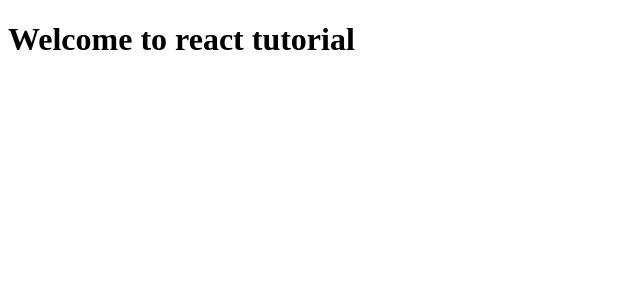
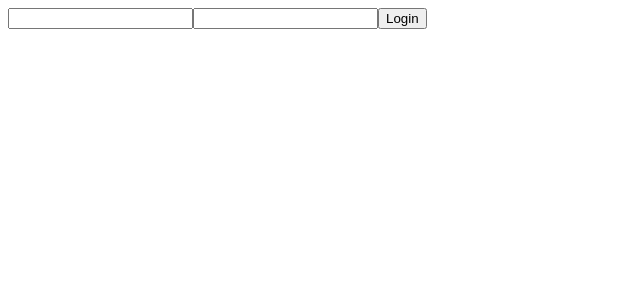
Before and after one commit to kristina-kolosek/react-tutorial, a React (Create React App) app: page / in a window 1280 px wide. Shown: the top 300 px of the page, without its empty margins (0-640 px from the left). Built offline with nearby package versions, Linux system fonts and the light colour scheme.

Commit message:
implemented login form

```diff
--- a/src/App.js
+++ b/src/App.js
@@ -1,10 +1,9 @@
 import React from 'react';
+import LoginComponent from './components/LoginComponent/LoginComponent'
 
 function App() {
   return (
-    <h1>
-      Welcome to react tutorial
-    </h1>
+    <LoginComponent />
   );
 }
 
--- /dev/null
+++ b/src/components/InputComponent/InputComponent.js
@@ -0,0 +1,11 @@
+import React from 'react';
+
+function InputComponent(props) {
+    return (
+      <input type={props.type}
+        onChange={props.handleChange}
+      />
+    )
+}
+
+export default InputComponent;
--- /dev/null
+++ b/src/components/LoginButtonComponent/LoginButtonComponent.js
@@ -0,0 +1,11 @@
+import React from 'react';
+
+function LoginButtonComponent(props) {
+    return (
+      <button onClick={props.handleClick} >
+        Login
+      </button>
+    )
+}
+
+export default LoginButtonComponent;
--- /dev/null
+++ b/src/components/LoginComponent/LoginComponent.js
@@ -0,0 +1,51 @@
+import React, { Component } from 'react';
+import InputComponent from '../InputComponent/InputComponent';
+import LoginButtonComponent from '../LoginButtonComponent/LoginButtonComponent';
+class LoginComponent extends Component {
+  constructor() {
+    super();
+    this.state = {
+      usernameValue: "",
+      passwordValue: ""
+    };
+  }
+
+  handleChange = (event) => {
+    if(event.target.type == 'text') {
+      this.setState({
+        usernameValue: event.target.value
+      });
+      console.log(this.state.usernameValue)
+    } else {
+      this.setState({
+        passwordValue: event.target.value
+      });
+      console.log(this.state.passwordValue)
+    }
+  }
+
+  handleClick = (event) => {
+    alert(this.state.usernameValue + ' ' + this.state.passwordValue);
+  }
+
+  render() {
+    return (
+      <div>
+        <InputComponent
+          type="text"
+          usernameValue = {this.state.usernameValue}
+          handleChange = {this.handleChange}
+        />
+        <InputComponent
+          type="password"
+          passwordValue = {this.state.passwordValue}
+          handleChange={this.handleChange}
+        />
+        <LoginButtonComponent
+          handleClick = {this.handleClick}
+         />
+      </div>
+    );
+  }
+}
+export default LoginComponent;
```
